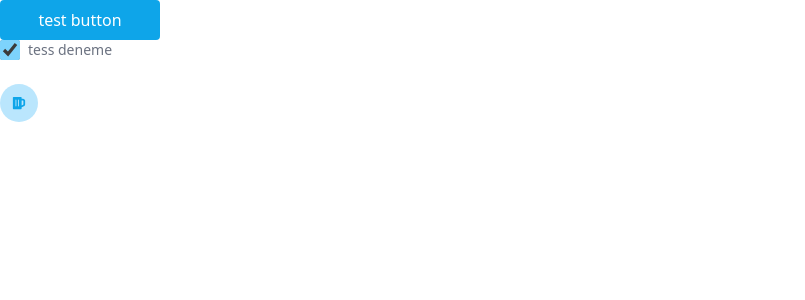
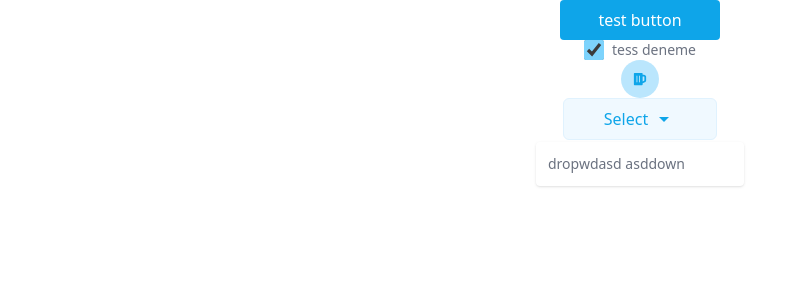
Before and after one commit to halilcn/reco, a React (Create React App) app: page / in a window 1280 px wide. Shown: the top 300 px of the page, without its empty margins (0-805 px from the left). Built offline with nearby package versions, Linux system fonts and the light colour scheme.

Commit message:
add select component

```diff
--- a/src/App.tsx
+++ b/src/App.tsx
@@ -5,17 +5,16 @@ import './App.css'
 import Button from './components/button/Button'
 import Checkbox from './components/checkbox/Checkbox'
 import IconCheckbox from './components/icon-checkbox/IconCheckbox'
+import Select from './components/select/Select'
 
 function App() {
   const [testCheck, setTestCheck] = useState(true)
 
   return (
-    <div className="flex-col justify-center items-center">
-      <div className="mr-6">
-        <Button className="bg-red-700">test button</Button>
-      </div>
+    <div className="flex flex-col items-center">
+      <Button className={'bg-red-600'}>test button</Button>
       <Checkbox
-        className={'mr-10'}
+        className={'mr-16'}
         checked={testCheck}
         onChange={() => {
           setTestCheck(!testCheck)
@@ -23,9 +22,8 @@ function App() {
         id="test">
         tess deneme
       </Checkbox>
-      <br />
-      <div className="flex">
       <IconCheckbox
+        className={'text-red-600'}
         checked={testCheck}
         onClick={() => {
           setTestCheck(!testCheck)
@@ -33,7 +31,7 @@ function App() {
         id={'dednem'}>
         <FaBeer />
       </IconCheckbox>
-      </div>
+      <Select />
     </div>
   )
 }
--- a/src/components/button/Button.tsx
+++ b/src/components/button/Button.tsx
@@ -8,8 +8,6 @@ interface IProps extends React.ComponentProps<'button'> {
   disabled?: boolean
   loading?: boolean
 }
-
-//todo:!
 
 const Button: React.FC<IProps> = props => {
   const { className, children, disabled, loading, ...componentProps } = props
--- a/src/components/icon-checkbox/IconCheckbox.tsx
+++ b/src/components/icon-checkbox/IconCheckbox.tsx
@@ -13,8 +13,6 @@ interface IProps extends React.ComponentProps<'div'> {
 
 const Checkbox: React.FC<IProps> = props => {
   const { id, className, children, checked, loading, disabled, ...componentProps } = props
-
-  //todo: style ?? önemli !
 
   const checkboxContainerClass = classNames(
     'relative flex items-center text-gray-500 text-sm cursor-pointer bg-sky-100 hover:bg-sky-200 text-sky-500 p-3 rounded-full',
--- /dev/null
+++ b/src/components/select/Select.tsx
@@ -0,0 +1,43 @@
+import classNames from 'classnames'
+import React from 'react'
+import { MdOutlineArrowDropDown } from 'react-icons/md'
+
+import convertClassesToImportant from '../../utils/convertClassesToImportant'
+
+interface IProps extends React.ComponentProps<'div'> {
+  disabled?: boolean
+  loading?: boolean
+}
+
+const Select: React.FC<IProps> = props => {
+  const { id, className, children, loading, disabled, ...componentProps } = props
+
+  const selectContainer = classNames(
+    'relative flex items-center text-gray-500 text-sm font-light'
+    /* convertClassesToImportant(className),
+    {
+      'pointer-events-none': disabled,
+      'pointer-events-none cursor-wait opacity-80': loading,
+    }*/
+  )
+
+  return (
+    <div className={'flex flex-col items-center relative rounded-2xl'}>
+      <div
+        className={
+          'flex items-center bg-sky-50 py-2 px-10 text-sky-500 border rounded-md border-sky-100 hover:border-sky-200 cursor-pointer'
+        }>
+        Select
+        <MdOutlineArrowDropDown className={'ml-1'} size={24} />
+      </div>
+      <div
+        className={
+          'absolute shadow top-11 overflow-y-hidden w-52 rounded text-gray-500 cursor-pointer'
+        }>
+        <div className={'px-3 py-3 font-light text-sm hover:bg-sky-50'}>dropwdasd asddown</div>
+      </div>
+    </div>
+  )
+}
+
+export default Select
```
Also changed, not shown: 1 other file (tests, documents, lock files or other folders). Lines whose indentation alone changed are shown as unchanged.
